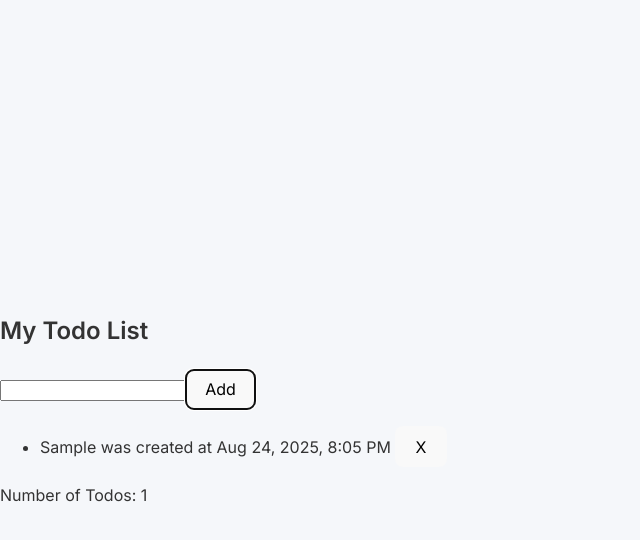
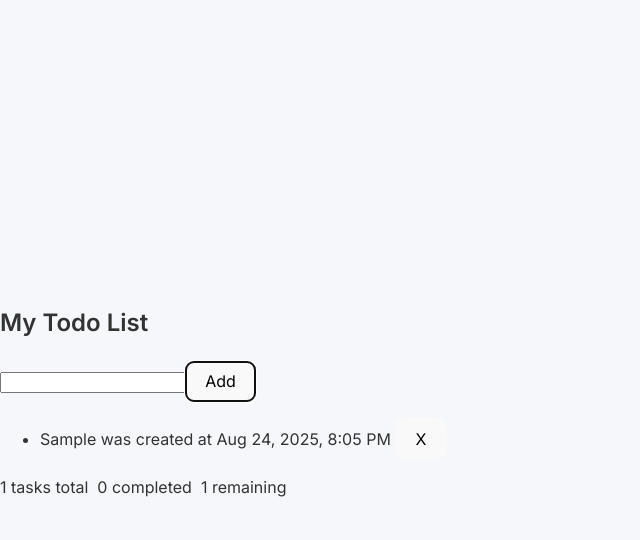
Before and after one commit to rps-learn/react-practice, a React (Vite) app in the folder my-app/: page / in a window 1280 px wide. Both pictures are taken after typing "Sample" into the empty fields and a click on the button "Add". Shown: the top 540 px of the page, without its empty margins (0-640 px from the left). Built offline with nearby package versions, Linux system fonts and the light colour scheme.

Commit message:
added context api

```diff
--- a/my-app/src/App.tsx
+++ b/my-app/src/App.tsx
@@ -1,12 +1,13 @@
 import "./App.css";
+import { TodoProvider } from "./components/TodoContext";
 import TodoApp from "./components/TodoApp";
 
 function App() {
 
   return (
-    <div>
+    <TodoProvider>
       <TodoApp/>
-    </div>
+    </TodoProvider>
   )
 }
 
--- /dev/null
+++ b/my-app/src/components/Footer.tsx
@@ -0,0 +1,23 @@
+import { useTodos } from "./TodoContext";
+
+function Footer(){
+    const { todos } = useTodos();
+    const completed = todos.filter((t) => t.completed).length;
+    const total = todos.length;
+    const remaining = total - completed;
+
+    return(
+        <div>
+            <p>
+                {total} tasks total
+                &nbsp;
+                {completed} completed
+                &nbsp;
+                {remaining} remaining
+            </p>
+        </div>
+    );
+}
+
+
+export default Footer;
--- a/my-app/src/components/TodoApp.tsx
+++ b/my-app/src/components/TodoApp.tsx
@@ -1,66 +1,17 @@
-import { useState, useEffect } from "react";
+import { useState } from "react";
+import { useTodos } from "./TodoContext";
+import TodoItem from "./TodoItem";
+import Footer from "./Footer";
 
-type Todo = {
-    id: number;
-    text: string;
-    completed: boolean;
-    createdAt: number;
-}
-
-function TodoItem({todo, onToggleCompleted, onRemoveTodo}:
-    {
-        todo: Todo;
-        onToggleCompleted: (id: number) => void;
-        onRemoveTodo: (id: number) => void;
-    }
-
-){
-    const formattedDate = new Date(todo.createdAt).toLocaleString("en-US", {
-        month: "short",
-        day: "numeric",
-        year: "numeric",
-        hour: "numeric",
-        minute: "2-digit",
-    });
-
-    return(
-        <li>
-            <span onClick={()=>onToggleCompleted(todo.id)} style={{textDecoration: todo.completed? "line-through":"none"}}>{todo.text}</span>
-            &nbsp;
-            <span>was created at {formattedDate}</span>
-            &nbsp;
-            <button onClick={()=>onRemoveTodo(todo.id)}>X</button>
-        </li>
-    );
-}
 
 function TodoApp(){
-    const [todos, setTodos] = useState<Todo[]>(()=>{
-        const saved = localStorage.getItem("todos");
-        return saved ? JSON.parse(saved): [];
-    });
+    const {todos, addTodo} = useTodos();
     const [input, setInput] = useState("");
 
-    useEffect(()=> {
-        localStorage.setItem("todos", JSON.stringify(todos));
-    },[todos]);
-
-
-    const addTodo = () => {
-        if(input.trim() === "") return;
-        const newTodo:Todo = {id: Date.now(), text: input, completed: false, createdAt: Date.now()};
-        setTodos([...todos, newTodo]);
+    const handleAdd = () => {
+        if (input.trim() === "") return;
+        addTodo(input);
         setInput("");
-    }
-
-    const removeTodo = (id:number) => {
-        setTodos(todos.filter(todo=> todo.id !== id));
-    }
-
-    const toggleCompleted = (id:number) => {
-        setTodos(todos.map(todo=> (
-            todo.id === id ? {...todo, completed: !todo.completed}:todo
-        )));
     }
 
     return(
@@ -71,22 +22,18 @@ function TodoApp(){
                 value={input}
                 onChange={(e)=> setInput(e.target.value)}
             />
-            <button onClick={addTodo}>Add</button>
+            <button onClick={handleAdd}>Add</button>
 
             <ul>
                 {
                     todos.map(todo => (
                         <TodoItem
                             todo={todo}
-                            onToggleCompleted={toggleCompleted}
-                            onRemoveTodo={removeTodo}
                         />
                     ))
                 }
             </ul>
-            <div>
-                Number of Todos: {todos.length}
-            </div>
+            <Footer/>
         </div>
     );
 }
--- /dev/null
+++ b/my-app/src/components/TodoContext.tsx
@@ -0,0 +1,63 @@
+import { createContext, useContext, useState, useEffect, ReactNode} from "react";
+
+type Todo = {
+  id: number;
+  text: string;
+  completed: boolean;
+  createdAt: number;
+};
+
+type TodoContextType = {
+  todos: Todo[];
+  addTodo: (text: string) => void;
+  toggleTodo: (id: number) => void;
+  removeTodo: (id: number) => void;
+};
+
+const TodoContext = createContext<TodoContextType | undefined>(undefined);
+
+export function TodoProvider({ children }: { children: ReactNode }) {
+  const [todos, setTodos] = useState<Todo[]>(() => {
+    const saved = localStorage.getItem("todos");
+    return saved ? JSON.parse(saved) : [];
+  });
+
+  useEffect(() => {
+    localStorage.setItem("todos", JSON.stringify(todos));
+  }, [todos]);
+
+  const addTodo = (text: string) => {
+    const newTodo: Todo = {
+      id: Date.now(),
+      text,
+      completed: false,
+      createdAt: Date.now(),
+    };
+    setTodos([...todos, newTodo]);
+  };
+
+  const toggleTodo = (id: number) => {
+    setTodos(
+      todos.map(todo =>
+        todo.id === id ? { ...todo, completed: !todo.completed } : todo
+      )
+    );
+  };
+
+  const removeTodo = (id: number) => {
+    setTodos(todos.filter(todo => todo.id !== id));
+  };
+
+  return (
+    <TodoContext.Provider value={{ todos, addTodo, toggleTodo, removeTodo }}>
+      {children}
+    </TodoContext.Provider>
+  );
+}
+
+// 🔹 Custom hook for consuming context
+export function useTodos() {
+  const context = useContext(TodoContext);
+  if (!context) throw new Error("useTodos must be used within TodoProvider");
+  return context;
+}
--- /dev/null
+++ b/my-app/src/components/TodoItem.tsx
@@ -0,0 +1,26 @@
+import { useTodos } from "./TodoContext";
+
+function TodoItem({todo}:{todo: any}){
+    const { toggleTodo, removeTodo} = useTodos();
+
+    const formattedDate = new Date(todo.createdAt).toLocaleString("en-US", {
+        month: "short",
+        day: "numeric",
+        year: "numeric",
+        hour: "numeric",
+        minute: "2-digit",
+    });
+
+    return(
+        <li>
+            <span onClick={()=>toggleTodo(todo.id)} style={{textDecoration: todo.completed? "line-through":"none"}}>{todo.text}</span>
+            &nbsp;
+            <span>was created at {formattedDate}</span>
+            &nbsp;
+            <button onClick={()=>removeTodo(todo.id)}>X</button>
+        </li>
+    );
+}
+
+
+export default TodoItem;
```
